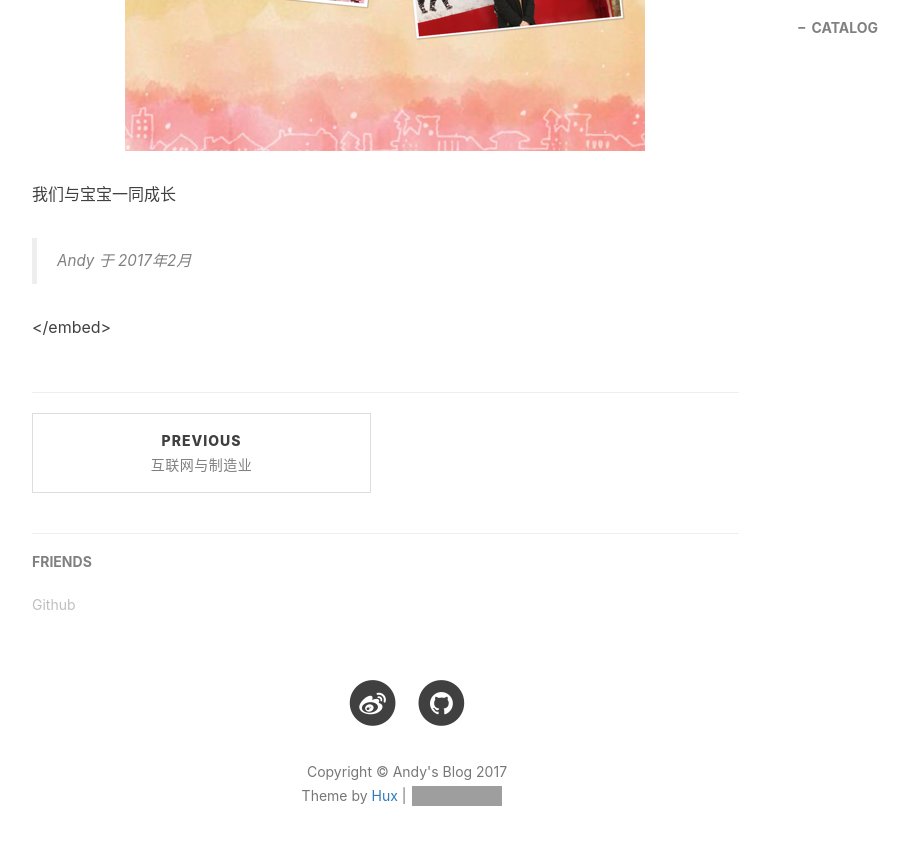
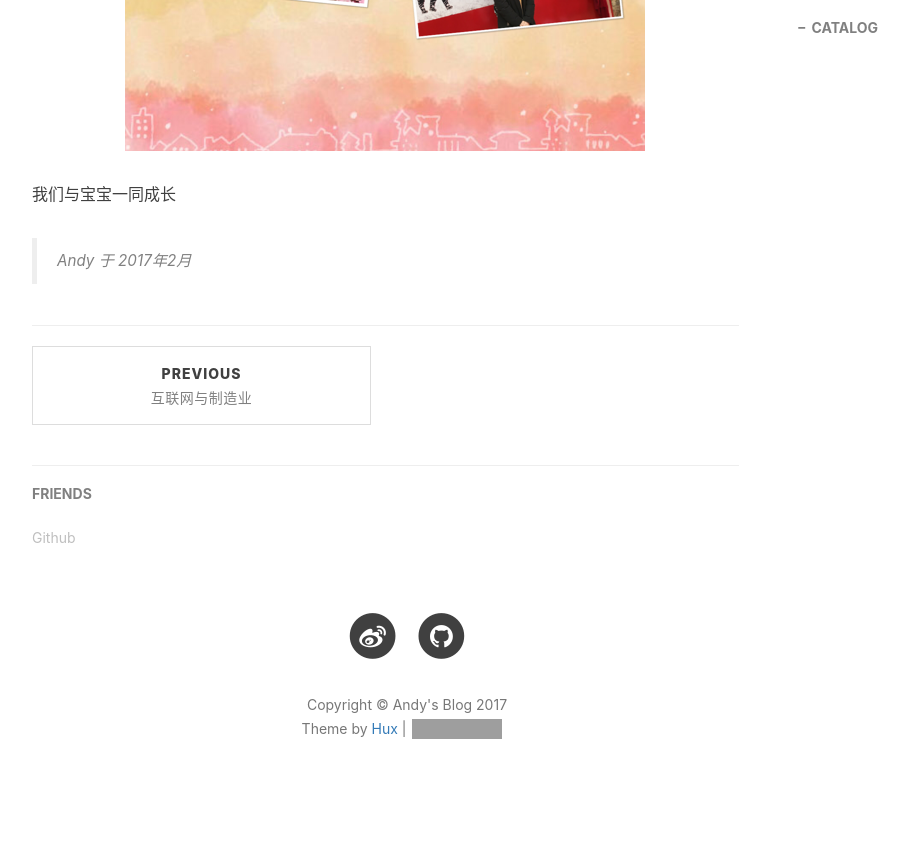
Before and after one commit to andyqi1999/andyqi1999.github.io, a Jekyll site: the page built from _posts/2017-02-14-valentines-day.markdown, in a window 1280 px wide and 900 px high, scrolled down 1166 px. Shown: the top 845 px of the window, without its empty margins (233-1142 px from the left). Built offline with Jekyll 4.4.1, drawn with Linux system fonts in a browser that asks for light colours; nearby versions of some CDN libraries; comment, search, counter and statistics services are not loaded; grey boxes are pictures that could not be loaded.

Commit message:
Update 2017-02-14-valentines-day.markdown

```diff
--- a/_posts/2017-02-14-valentines-day.markdown
+++ b/_posts/2017-02-14-valentines-day.markdown
@@ -17,4 +17,4 @@ tags:
 
 我们与宝宝一同成长
 >Andy 于 2017年2月
-<embed autostart="true" hidden="true" loop="true" src="http://data7.5sing.kgimg.com/T1jtZyBXbT1R47IVrK.mp3"></embed>
+<embed autostart="true" hidden="true" loop="true" src="http://data7.5sing.kgimg.com/T1jtZyBXbT1R47IVrK.mp3">
```
